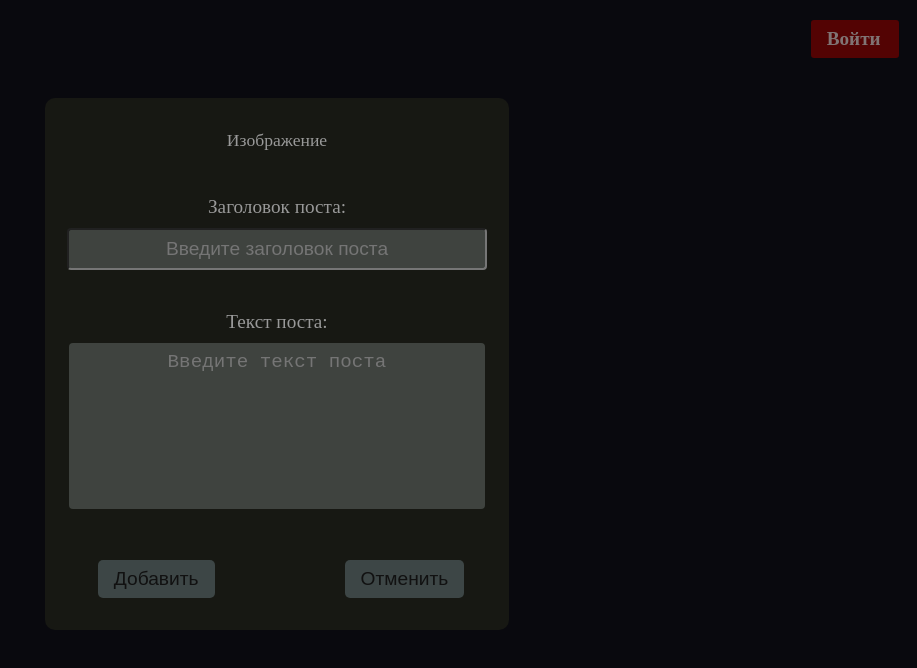
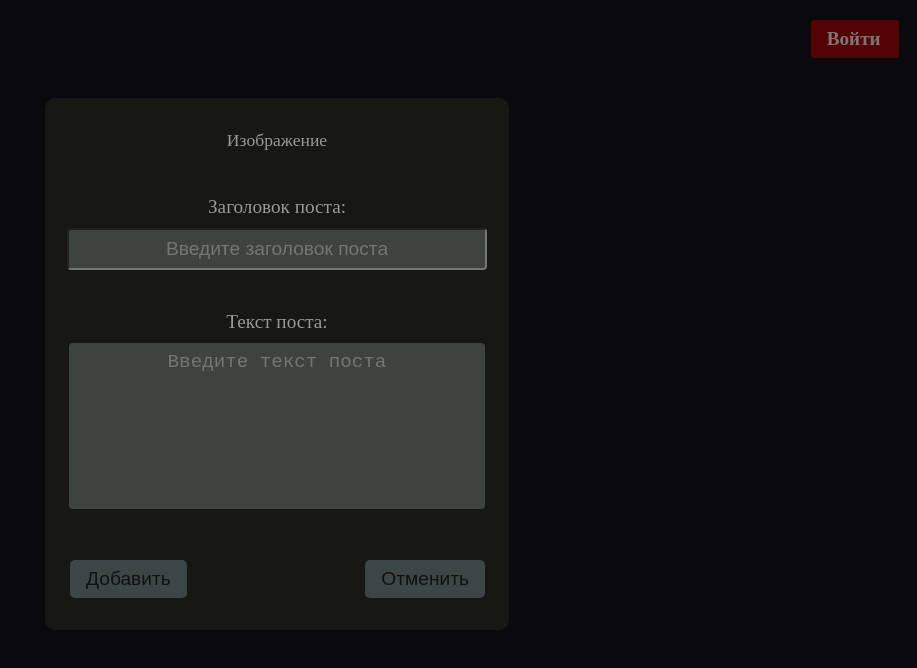
Before and after one commit to 2023git/forum, a React (Create React App) app in the folder client/: page /addpost in a window 1280 px wide. Shown: the top 668 px of the page, without its empty margins (363-1280 px from the left). Built offline with nearby package versions, Linux system fonts and the light colour scheme; no server answers.

Commit message:
Update addPostPage.css

```diff
--- a/client/src/styles/addPostPage.css
+++ b/client/src/styles/addPostPage.css
@@ -103,9 +103,9 @@ border-radius: 4px;
 
 
 .buttonAddAll {
-width: 500px;
+width: 600px;
 margin-top: 10px;
-text-align: center;
+/* text-align: center; */
 }
 
 .buttonAddPostOne{
@@ -117,7 +117,7 @@ text-align: center;
   padding: 0.5rem 1rem;
   cursor: pointer;
   transition: background-color 0.2s ease-in-out;
-  margin-left: 8px;
+  margin-left: 93px;
 }
 
 .buttonAddPostTwo {
@@ -129,7 +129,7 @@ text-align: center;
   padding: 0.5rem 1rem;
   cursor: pointer;
   transition: background-color 0.2s ease-in-out;
-  margin-left: 130px;
+  margin-left: 178.5px;
 }
 
 .buttonAddPostOne:hover {
```
